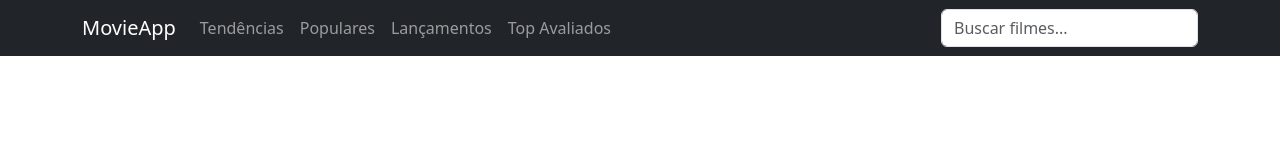
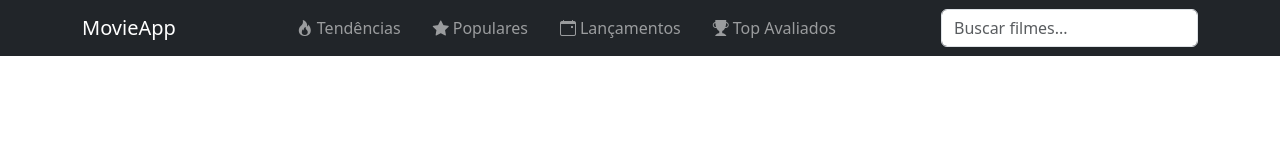
Before and after one commit to M-Canibal/app-movie, a React (Vite) app: page / in a window 1280 px wide. Shown: the top 160 px of the page. Built offline with nearby package versions, Linux system fonts and the light colour scheme; no server answers.

Commit message:
atualizacao

```diff
--- a/src/components/Navbar.jsx
+++ b/src/components/Navbar.jsx
@@ -8,16 +8,35 @@ function Navbar({ onSearch }) {
   return (
     <nav className="navbar navbar-expand-lg navbar-dark bg-dark fixed-top">
       <div className="container">
-        <Link className="navbar-brand" to="/"> MovieApp</Link>
+        <Link className="navbar-brand" to="/">MovieApp</Link>
         <button className="navbar-toggler" data-bs-toggle="collapse" data-bs-target="#navbarNav">
           <span className="navbar-toggler-icon"></span>
         </button>
         <div className="collapse navbar-collapse" id="navbarNav">
-          <ul className="navbar-nav me-auto mb-2 mb-lg-0">
-            <li className="nav-item"><Link className="nav-link" to="/">Tendências</Link></li>
-            <li className="nav-item"><Link className="nav-link" to="/populares">Populares</Link></li>
-            <li className="nav-item"><Link className="nav-link" to="/lancamentos">Lançamentos</Link></li>
-            <li className="nav-item"><Link className="nav-link" to="/top">Top Avaliados</Link></li>
+          <ul
+            className="navbar-nav me-auto mb-2 mb-lg-0 d-flex"
+            style={{ justifyContent: 'center', flexGrow: 1, gap: '1rem' }}
+          >
+            <li className="nav-item">
+              <Link className="nav-link d-flex align-items-center" to="/">
+                <i className="bi bi-fire me-1"></i> Tendências
+              </Link>
+            </li>
+            <li className="nav-item">
+              <Link className="nav-link d-flex align-items-center" to="/populares">
+                <i className="bi bi-star-fill me-1"></i> Populares
+              </Link>
+            </li>
+            <li className="nav-item">
+              <Link className="nav-link d-flex align-items-center" to="/lancamentos">
+                <i className="bi bi-calendar-event me-1"></i> Lançamentos
+              </Link>
+            </li>
+            <li className="nav-item">
+              <Link className="nav-link d-flex align-items-center" to="/top">
+                <i className="bi bi-trophy-fill me-1"></i> Top Avaliados
+              </Link>
+            </li>
           </ul>
           <input
             type="search"
--- a/src/pages/Home.jsx
+++ b/src/pages/Home.jsx
@@ -1,12 +1,9 @@
 import React, { useEffect, useState } from 'react';
 import axios from 'axios';
-import { format } from 'date-fns';
-import ptBR from 'date-fns/locale/pt-BR';
-
 import MovieCard from '../components/MovieCard';
 
-const API_KEY = '063f1d50791f7f275acde73b162729f2';
-const BASE_URL = 'https://api.themoviedb.org/3';
+const API_KEY = import.meta.env.VITE_API_KEY;
+const BASE_URL = import.meta.env.VITE_BASE_URL;
 
 function Home({ searchTerm }) {
   const [movies, setMovies] = useState([]);
@@ -30,6 +27,11 @@ function Home({ searchTerm }) {
         }
 
         const response = await axios.get(url);
+
+        if (response.status !== 200) {
+          throw new Error(`Erro na requisição: ${response.status}`);
+        }
+
         let results = response.data.results || [];
 
         if (results.length === 0 && searchTerm) {
@@ -39,7 +41,24 @@ function Home({ searchTerm }) {
         const sortedResults = sortMovies(results, sortOption);
         setMovies(sortedResults);
       } catch (err) {
-        setError('Erro ao carregar filmes. Tente novamente.');
+        console.error('Erro ao carregar filmes:', err);
+
+        if (err.response) {
+          // Erro retornado pela API
+          if (err.response.status === 401) {
+            setError('Erro de autenticação. Verifique sua API key.');
+          } else if (err.response.status === 404) {
+            setError('Recurso não encontrado.');
+          } else {
+            setError(`Erro do servidor: ${err.response.statusText}`);
+          }
+        } else if (err.request) {
+          // Erro na requisição (ex: problema de rede)
+          setError('Falha na comunicação com o servidor. Verifique sua conexão.');
+        } else {
+          // Outros erros (ex: erro de código)
+          setError('Erro inesperado ao carregar filmes.');
+        }
       } finally {
         setLoading(false);
       }
@@ -60,13 +79,9 @@ function Home({ searchTerm }) {
       case 'name_desc':
         return sorted.sort((a, b) => b.title.localeCompare(a.title));
       case 'year_asc':
-        return sorted.sort((a, b) =>
-          new Date(a.release_date) - new Date(b.release_date)
-        );
+        return sorted.sort((a, b) => new Date(a.release_date) - new Date(b.release_date));
       case 'year_desc':
-        return sorted.sort((a, b) =>
-          new Date(b.release_date) - new Date(a.release_date)
-        );
+        return sorted.sort((a, b) => new Date(b.release_date) - new Date(a.release_date));
       default:
         return sorted;
     }
@@ -82,6 +97,7 @@ function Home({ searchTerm }) {
           className="form-select w-auto"
           value={sortOption}
           onChange={(e) => setSortOption(e.target.value)}
+          disabled={loading}
         >
           <option value="vote_desc">Nota: Maior para menor</option>
           <option value="vote_asc">Nota: Menor para maior</option>
@@ -95,13 +111,13 @@ function Home({ searchTerm }) {
       {/* Loader */}
       {loading && (
         <div className="d-flex justify-content-center my-5">
-          <div className="spinner-border text-primary" role="status">
+          <div className="spinner-border text-primary" role="status" aria-label="Carregando">
             <span className="visually-hidden">Carregando...</span>
           </div>
         </div>
       )}
 
-      {/* Erro */}
+      {/* Mensagem de erro */}
       {error && <div className="alert alert-danger">{error}</div>}
 
       {/* Nenhum resultado */}
--- a/src/pages/MovieDetail.jsx
+++ b/src/pages/MovieDetail.jsx
@@ -4,14 +4,16 @@ import axios from 'axios';
 import { format } from 'date-fns';
 import ptBR from 'date-fns/locale/pt-BR';
 
-const API_KEY = '063f1d50791f7f275acde73b162729f2';
-const BASE_URL = 'https://api.themoviedb.org/3';
-const IMAGE_BASE = 'https://image.tmdb.org/t/p/w500';
+const API_KEY = import.meta.env.VITE_API_KEY;
+const BASE_URL = import.meta.env.VITE_BASE_URL;
+const IMAGE_BASE = import.meta.env.VITE_IMAGE_BASE;
 
 function MovieDetail() {
   const { id } = useParams();
   const navigate = useNavigate();
   const [movie, setMovie] = useState(null);
+  const [cast, setCast] = useState([]);
+  const [trailerKey, setTrailerKey] = useState(null);
   const [loading, setLoading] = useState(false);
   const [error, setError] = useState('');
 
@@ -20,8 +22,20 @@ function MovieDetail() {
       setLoading(true);
       setError('');
       try {
+        // Busca dados principais do filme
         const response = await axios.get(`${BASE_URL}/movie/${id}?api_key=${API_KEY}&language=pt-BR`);
         setMovie(response.data);
+
+        // Busca elenco
+        const creditsRes = await axios.get(`${BASE_URL}/movie/${id}/credits?api_key=${API_KEY}&language=pt-BR`);
+        setCast(creditsRes.data.cast.slice(0, 5)); // pega 5 primeiros atores
+
+        // Busca vídeos (trailer)
+        const videosRes = await axios.get(`${BASE_URL}/movie/${id}/videos?api_key=${API_KEY}&language=pt-BR`);
+        const trailer = videosRes.data.results.find(
+          (vid) => vid.type === 'Trailer' && vid.site === 'YouTube'
+        );
+        if (trailer) setTrailerKey(trailer.key);
       } catch (err) {
         setError('Erro ao carregar detalhes do filme.');
       } finally {
@@ -74,6 +88,31 @@ function MovieDetail() {
           <p><strong>Sinopse:</strong> {movie.overview || 'Sem sinopse disponível.'}</p>
           <p><strong>Duração:</strong> {movie.runtime ? `${movie.runtime} minutos` : 'Indisponível'}</p>
           <p><strong>Gêneros:</strong> {movie.genres?.map(g => g.name).join(', ') || 'Indisponível'}</p>
+
+          {/* Elenco */}
+          <h4>Elenco principal</h4>
+          <ul>
+            {cast.length > 0 ? (
+              cast.map(actor => (
+                <li key={actor.cast_id}>
+                  {actor.name} como {actor.character}
+                </li>
+              ))
+            ) : (
+              <p>Elenco indisponível.</p>
+            )}
+          </ul>
+
+          {/* Trailer */}
+          {trailerKey && (
+            <div className="ratio ratio-16x9 mt-4">
+              <iframe
+                src={`https://www.youtube.com/embed/${trailerKey}`}
+                title="Trailer"
+                allowFullScreen
+              ></iframe>
+            </div>
+          )}
         </div>
       </div>
     </div>
--- a/src/pages/MovieListPage.jsx
+++ b/src/pages/MovieListPage.jsx
@@ -2,8 +2,8 @@ import React, { useEffect, useState } from 'react';
 import axios from 'axios';
 import MovieCard from '../components/MovieCard';
 
-const API_KEY = '063f1d50791f7f275acde73b162729f2';
-const BASE_URL = 'https://api.themoviedb.org/3';
+const API_KEY = import.meta.env.VITE_API_KEY;
+const BASE_URL = import.meta.env.VITE_BASE_URL;
 
 function MovieListPage({ title, endpoint, fixedSort }) {
   const [movies, setMovies] = useState([]);
```
Also changed, not shown: 1 other file (tests, documents, lock files or other folders).
